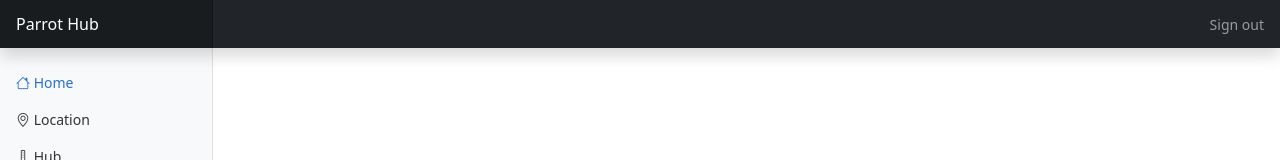
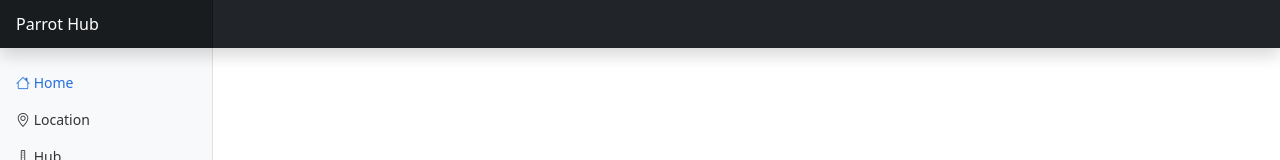
Before and after one commit to parrot-ha/hub-java, a Vue app in the folder hub/ui/: page / in a window 1280 px wide. Shown: the top 160 px of the page. Built offline with nearby package versions, Linux system fonts and the light colour scheme.

Commit message:
remove signout button

```diff
--- a/hub/ui/src/components/AppHeader.vue
+++ b/hub/ui/src/components/AppHeader.vue
@@ -22,7 +22,7 @@
     /-->
     <div class="navbar-nav">
       <div class="nav-item text-nowrap">
-        <a class="nav-link px-3" href @click.prevent="logOut">Sign out</a>
+        <!--a class="nav-link px-3" href @click.prevent="logOut">Sign out</a-->
       </div>
     </div>
   </header>
```
